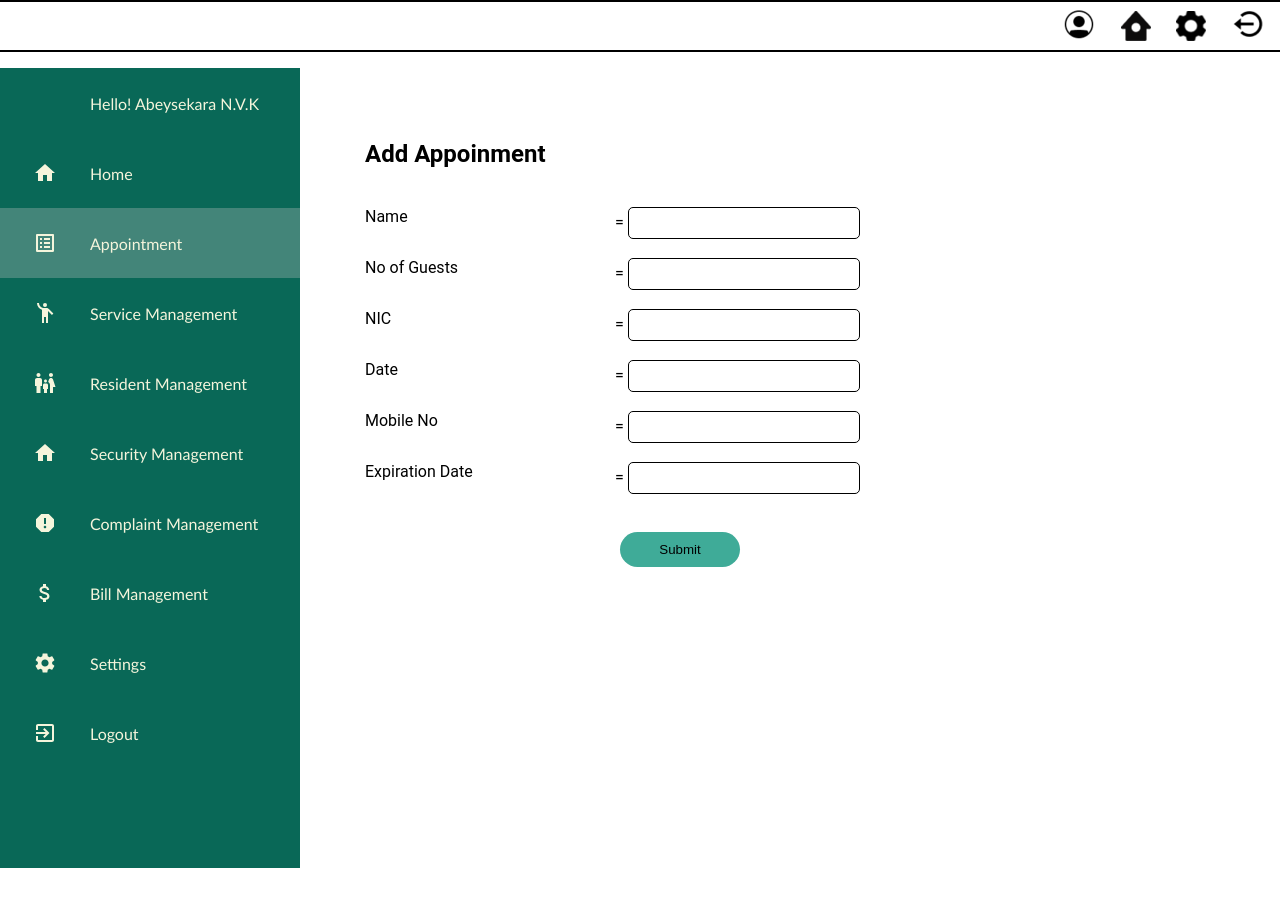
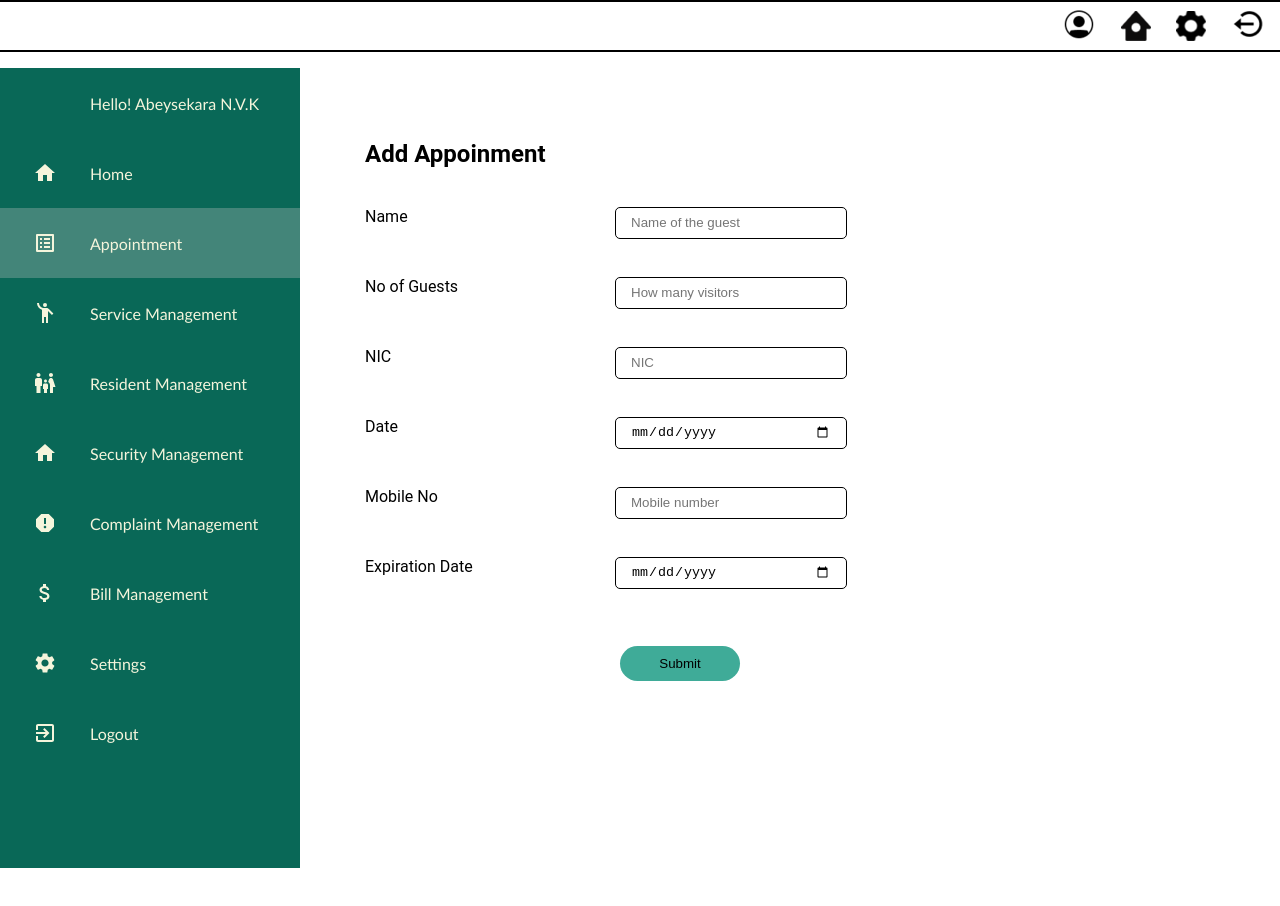
Before and after one commit to kalanatw/Apartment_Service_Solution, a React (Create React App) app in the folder client/: page /Appointment in a window 1280 px wide. Shown: the top 906 px of the page. Built offline with nearby package versions, Linux system fonts and the light colour scheme.

Commit message:
after setting pages

```diff
--- a/client/package.json
+++ b/client/package.json
@@ -9,7 +9,9 @@
     "@testing-library/jest-dom": "^5.16.2",
     "@testing-library/react": "^12.1.4",
     "@testing-library/user-event": "^13.5.0",
+    "bootstrap": "^5.1.3",
     "react": "^17.0.2",
+    "react-bootstrap": "^2.4.0",
     "react-dom": "^17.0.2",
     "react-router-dom": "^6.3.0",
     "react-scripts": "5.0.0",
--- a/client/src/App.js
+++ b/client/src/App.js
@@ -1,6 +1,6 @@
 import React, { Component } from 'react';
 import './App.css';
-import AddAppoimentForm from './components/appoinment';
+import AddAppoinment from './Pages/Appoinment/AddAppoinment';
 import TopBar from './components/topbar/topbar';
 import Sidebar from './components/sidebar/sidebar';
 import { Route, Routes, BrowserRouter } from "react-router-dom";
@@ -23,7 +23,7 @@ class App extends Component {
           <Routes>
         <Route
           path="/Appointment"
-          element={<AddAppoimentForm></AddAppoimentForm>}
+          element={<AddAppoinment></AddAppoinment>}
         />
 
       </Routes>
--- /dev/null
+++ b/client/src/Pages/Appoinment/AddAppoinment.js
@@ -0,0 +1,61 @@
+import React from "react";
+import {Form,Button} from "react-bootstrap";
+import './appoinment.css';
+
+function AddAppoinment(){
+    return(
+<>
+
+<Form>
+<h2>Add Appoinment</h2>
+<br/>
+
+  <Form.Group className="mb-3" controlId="formBasicEmail">
+    <Form.Label className="lablecss">Name</Form.Label>
+    <Form.Control type="text" placeholder="Name of the guest" className='inputcss'/>
+  </Form.Group>
+  <br/><br/>
+
+
+  <Form.Group className="mb-3" controlId="formBasicEmail">
+    <Form.Label className="lablecss">No of Guests </Form.Label>
+    <Form.Control type="number" placeholder="How many visitors" className='inputcss' />
+  </Form.Group>
+  <br/><br/>
+
+
+  <Form.Group className="mb-3" controlId="formBasicEmail">
+    <Form.Label className="lablecss">NIC </Form.Label>
+    <Form.Control type="text" placeholder="NIC" className='inputcss' />
+  </Form.Group>
+  <br/><br/>
+
+
+  <Form.Group className="mb-3" controlId="formBasicEmail">
+    <Form.Label className="lablecss">Date</Form.Label>
+    <Form.Control type="date" placeholder="Date of visiting" className='inputcss' />
+  </Form.Group>
+  <br/><br/>
+
+  <Form.Group className="mb-3" controlId="formBasicEmail">
+    <Form.Label className="lablecss">Mobile No</Form.Label>
+    <Form.Control type="text" placeholder="Mobile number" className='inputcss'/>
+  </Form.Group>
+  <br/><br/>
+
+  <Form.Group className="mb-3" controlId="formBasicPassword">
+    <Form.Label className="lablecss">Expiration Date</Form.Label>
+    <Form.Control type="date" placeholder="Deppature date" className='inputcss'/>
+  </Form.Group>
+  <br/><br/><br/>
+
+
+  <Button variant="primary" type="submit" className='submitcss'>
+    Submit
+  </Button>
+</Form>
+</>
+    );
+}
+
+export default AddAppoinment;
--- a/client/src/components/appoinment.js
+++ /dev/null
@@ -1,75 +0,0 @@
-import React from 'react';
-import './appoinment.css';
-
-class AddAppoimentForm extends React.Component {
-  constructor(props) {
-    super(props);
-    this.state = {value: ''};
-
-    this.handleChange = this.handleChange.bind(this);
-    this.handleSubmit = this.handleSubmit.bind(this);
-  }
-
-  handleChange(event) {
-    this.setState({value: event.target.value});
-  }
-
-  handleSubmit(event) {
-    alert('A name was submitted: ' + this.state.value);
-    event.preventDefault();
-  }
-
-  render() {
-    return (
-      <>
-      <h2>Add Appoinment</h2><br/>
-
-      <form onSubmit={this.handleSubmit}>
-
-        <label className='lablecss'>
-          Name
-        </label>
-        = <input type="text" value={this.state.value} onChange={this.handleChange} className='inputcss'/>
-        <br/><br/>
-
-        <label className='lablecss'>
-          No of Guests
-        </label>
-        = <input type="text" value={this.state.value} onChange={this.handleChange} className='inputcss' />
-        <br/><br/>
-
-        <label className='lablecss'>
-          NIC
-        </label>
-        = <input type="text" value={this.state.value} onChange={this.handleChange} className='inputcss' />
-        <br/><br/>
-
-        <label className='lablecss'>
-          Date
-        </label>
-        = <input type="datetime" value={this.state.value} onChange={this.handleChange} className='inputcss' />
-        <br/><br/>
-
-        <label className='lablecss'>
-          Mobile No
-        </label>
-        = <input type="text" value={this.state.value} onChange={this.handleChange} className='inputcss'/>
-        <br/><br/>
-
-        <label className='lablecss'>
-          Expiration Date
-        </label>
-        = <input type="datetime" value={this.state.value} onChange={this.handleChange} className='inputcss'/>
-
-        <br/><br/><br/>
-
-        <input type="submit" value="Submit" className='submitcss'/>
-
-
-      </form>
-      </>
-    );
-  }
-}
-
-export default AddAppoimentForm;
```
Also changed, not shown: client/src/Pages/Appoinment/appoinment.css (line endings or trailing spaces), 1 other file (tests, documents, lock files or other folders).
